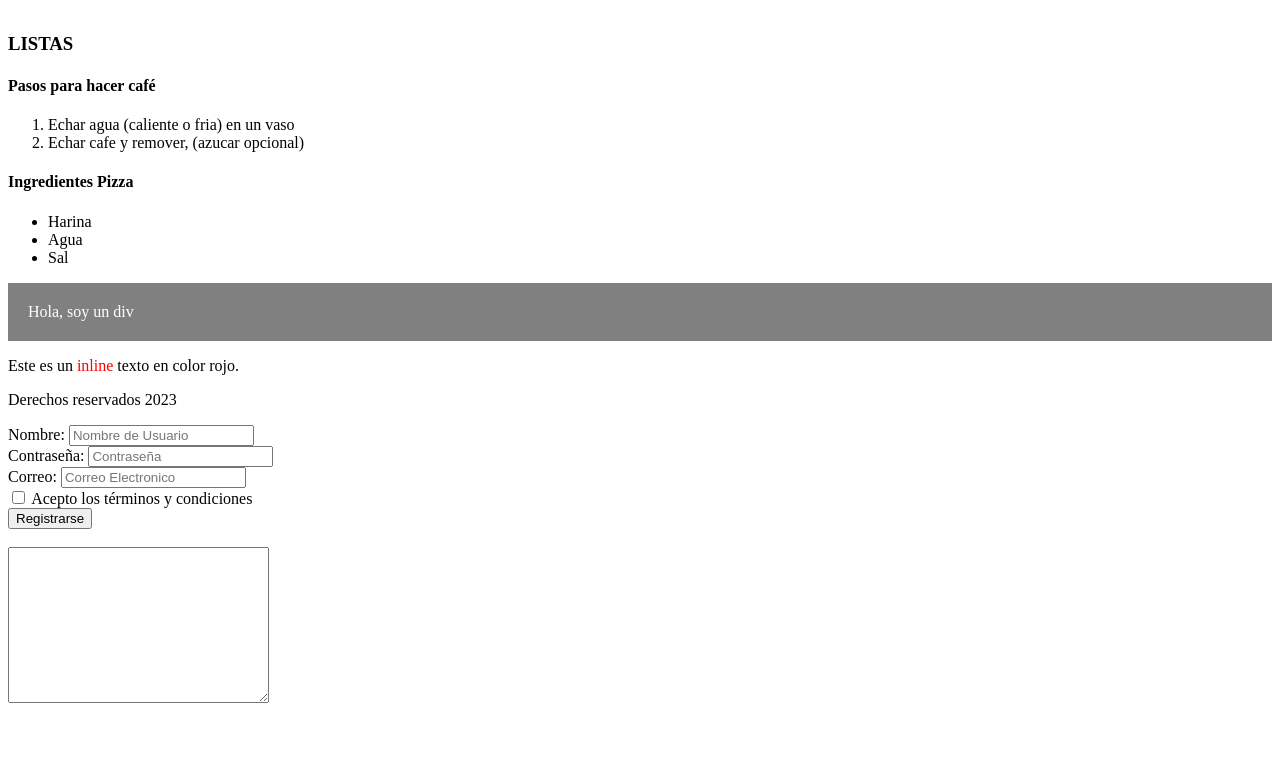
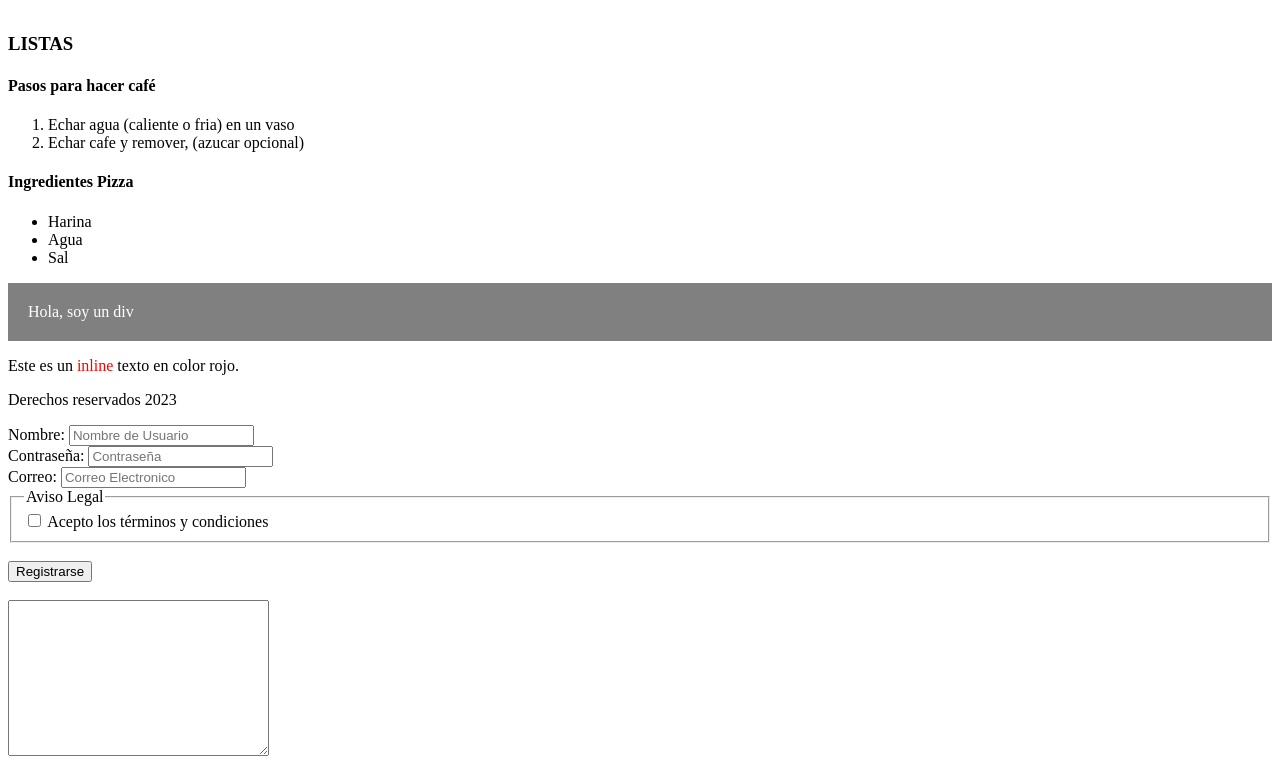
Before and after one commit to jonathanjd7/Practica2html, a plain HTML site: page index.html in a window 1280 px wide. Shown: the part 1288-2056 px from the top of the page. Before the commit the page ends 2003 px from the top, so only its background shows below. Drawn offline with Linux system fonts and the light colour scheme.

Commit message:
Update index.html
añadido un fieldset al final

```diff
--- a/index.html
+++ b/index.html
@@ -128,8 +128,11 @@
        <label for="email">Correo: </label>
       <input type="email" name="email" placeholder="Correo Electronico" required />
       <br>
+       <fieldset>
+         <legend>Aviso Legal</legend>
       <input type="checkbox" name="terminos" required />
       <label for="terminos">Acepto los términos y condiciones</label>
+        </fieldset>
       <br>
 
      <button type="submit">Registrarse </button>
```
